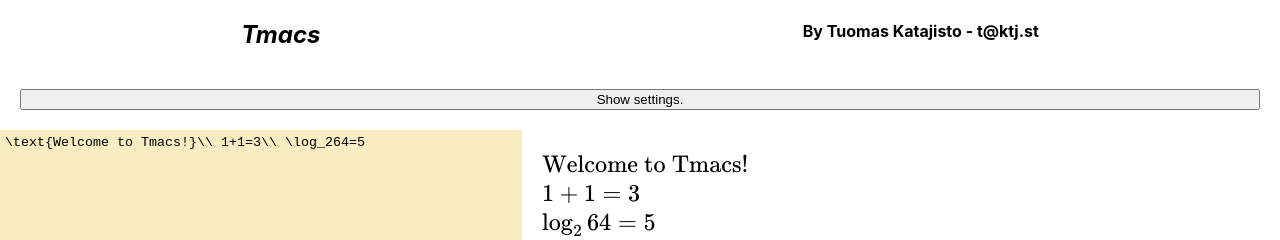
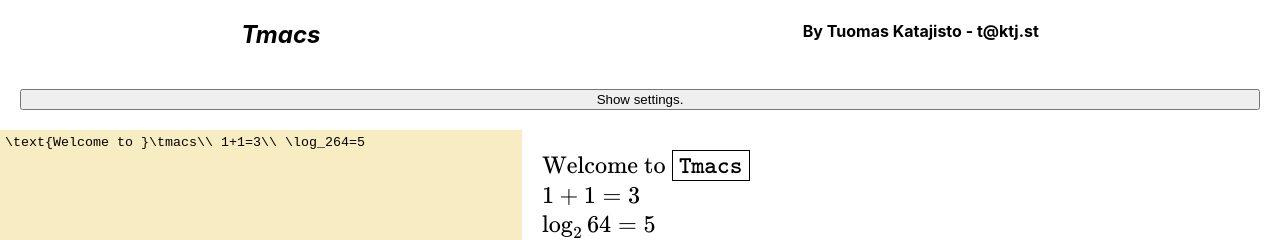
Before and after one commit to Katajisto/tmacs, a React (Create React App) app: page / in a window 1280 px wide. Shown: the top 240 px of the page. Built offline with nearby package versions, Linux system fonts and the light colour scheme.

Commit message:
Made improvements to parser and added new macros.

```diff
--- a/src/App.js
+++ b/src/App.js
@@ -7,9 +7,20 @@
   constructor(props) {
     super(props);
     this.state = {
-      content: "\\text{Welcome to Tmacs!}\\\\ 1+1=3\\\\ \\log_264=5",
+      content: "\\text{Welcome to }\\tmacs\\\\ 1+1=3\\\\ \\log_264=5",
       macros: [
-        { from: "*", to: "\\cdot", doInsideBrackets: true },
+        //Macros for the katex editor, applied before rendering the math.
+        { from: "#", to: "\\text", doInsideBrackets: true },
+        { from: "*", to: "\\cdot ", doInsideBrackets: true },
+        { from: "\\and", to: "\\land", doInsideBrackets: true },
+        { from: "\\mot", to: "\\Box", doInsideBrackets: true },
+        { from: "\\or", to: "\\lor", doInsideBrackets: true },
+        { from: "\\vec", to: "\\overline", doInsideBrackets: true },
+        {
+          from: "\\tmacs",
+          to: "\\boxed{\\tt{Tmacs}}",
+          doInsideBrackets: true
+        },
         { from: "\n", to: "\\\\", doInsideBrackets: false }
       ],
       oldLen: 0,
@@ -22,9 +33,6 @@
     this.toggleEditor = this.toggleEditor.bind(this);
     this.changeFont = this.changeFont.bind(this);
   }
-  replaceAll(str, find, replace) {
-    return str.replace(new RegExp(find, "g"), replace);
-  }
   handle(event) {
     let fieldVal = event.target.value;
     this.setState({
@@ -33,7 +41,7 @@
     });
   }
   //TODO: This might not be the best way to do this. tKatajisto
-  //New macro handler, runs for every macro seperately. *PERFORMANCE ISSUES INCOMING*
+  //FIXME: runs for every macro seperately. *PERFORMANCE ISSUES INCOMING*
   handleMacro(macro, texString) {
     //TODO: Clean up these into something nicer.
     const mathText = texString;
@@ -45,6 +53,13 @@
     let justStartedInTextBlock = false;
 
     for (let i = 0; i < mathText.length; i++) {
+      if (i + macro.from.length > mathText.length) {
+        mathTextAfterMacro += mathText.substring(
+          i,
+          i + Math.abs(i - mathText.length)
+        );
+        break;
+      }
       if (mathText[i] === "{") lBrackets++;
       if (mathText[i] === "}") rBrackets++;
       if (inTextBlock) {
@@ -67,7 +82,6 @@
         justStartedInTextBlock = true;
         continue;
       }
-      if (i + macro.from.length > mathText.length) break;
       if (mathText[i] === "{") lBrackets++;
       if (mathText[i] === "}") rBrackets++;
       if (!macro.doInsideBrackets && lBrackets === rBrackets) {
```
